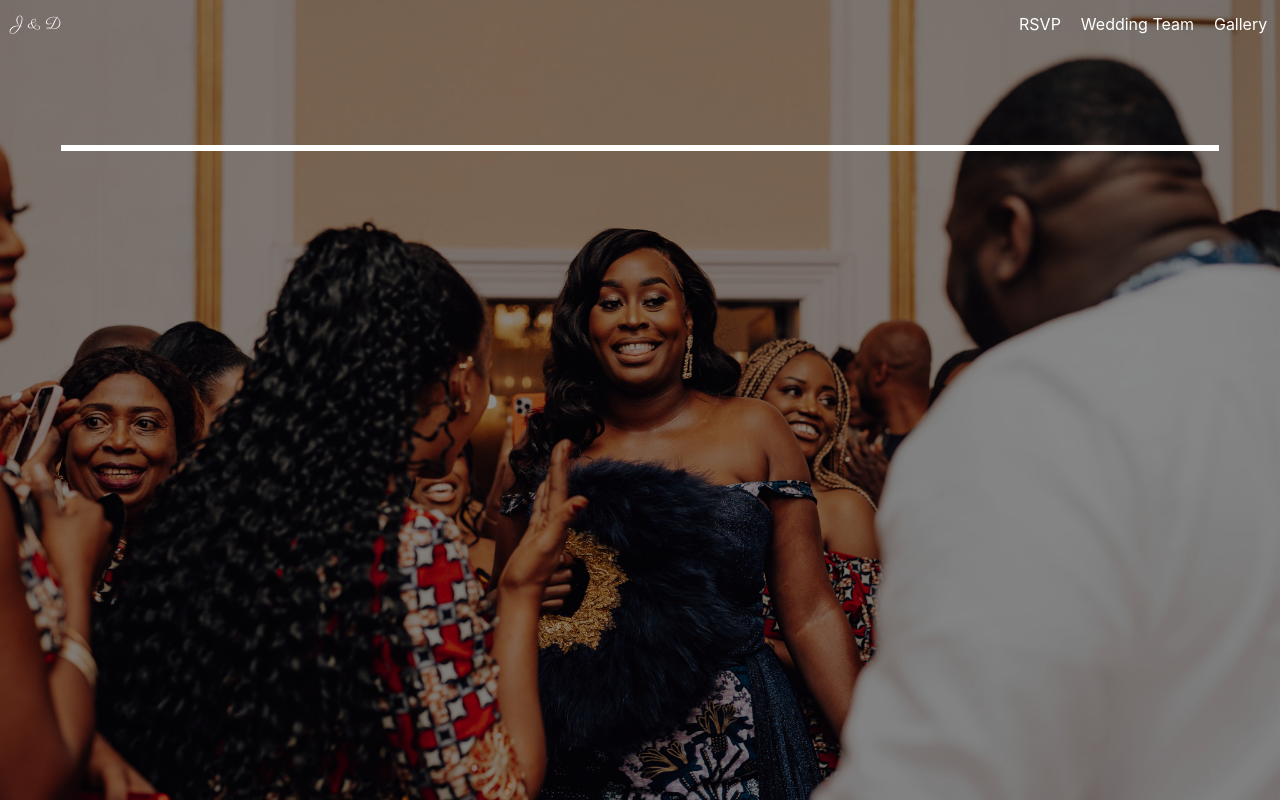
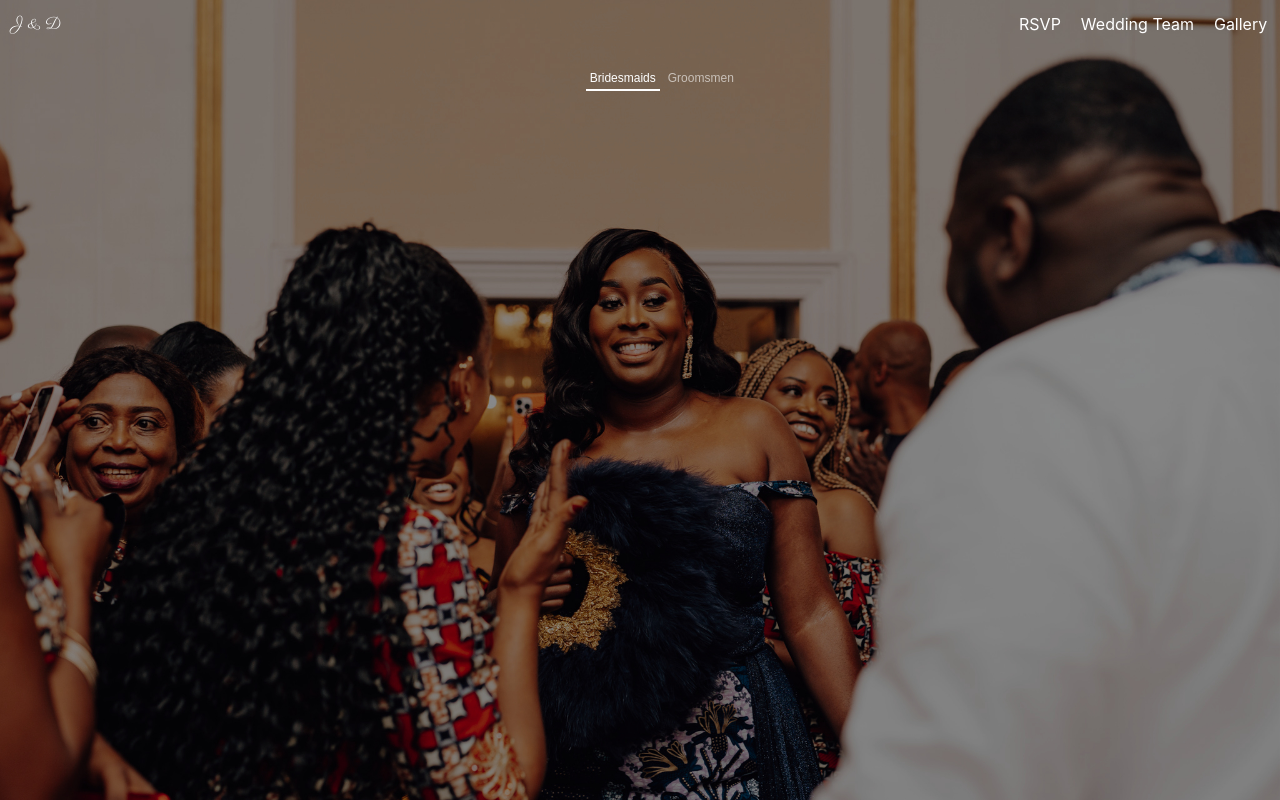
Before and after one commit to chadrakh/RSVPWebsite, a React (Create React App) app: page /wedding-team in a window 1280 px wide. Built offline with nearby package versions, Linux system fonts and the light colour scheme.

Commit message:
add wedding team tabs

```diff
--- a/src/components/common/Tabs/TabTitle.tsx
+++ b/src/components/common/Tabs/TabTitle.tsx
@@ -1,4 +1,4 @@
-import { FC } from "react";
+import { FC, ReactNode } from "react";
 import styled from "@emotion/styled";
 
 const StyledTitle = styled.button`
@@ -8,12 +8,15 @@ const StyledTitle = styled.button`
   cursor: pointer;
   outline: none;
   border: none;
-  color: white;
+  color: #ffffff;
   text-decoration: none;
   background-color: transparent;
   border-bottom: 2px solid transparent;
+  opacity: 0.6;
+  transition: opacity 0.2s ease-in-out;
   &:hover {
-    border-bottom: 2px solid white;
+    border-bottom: 2px solid #ffffff;
+    opacity: 1;
   }
 `;
 
@@ -21,18 +24,36 @@ const StyledListItem = styled.li`
   list-style-type: none;
 `;
 
-const TabTitle: FC<Props> = ({
+export type TabTitleProps = {
+  title: string;
+  index: number;
+  children?: ReactNode;
+  setSelectedTab?: (index: number) => void;
+  selectedTab?: number;
+};
+
+const TabTitle: FC<TabTitleProps> = ({
   title,
   setSelectedTab,
   index,
   selectedTab,
 }) => {
+  const isActive = selectedTab === index;
+
+  const handleClick = () => {
+    if (setSelectedTab) {
+      setSelectedTab(index);
+    }
+  };
+
   return (
     <StyledListItem>
       <StyledTitle
-        onClick={() => setSelectedTab(index)}
+        onClick={handleClick}
         style={{
-          borderBottom: selectedTab === index ? "2px solid white" : "none",
+          borderBottom: isActive ? "2px solid #ffffff" : "none",
+          opacity: isActive ? 1 : 0.6,
+          marginRight: "1em"
         }}
       >
         {title}
@@ -41,11 +62,4 @@ const TabTitle: FC<Props> = ({
   );
 };
 
-type Props = {
-  title: string;
-  index: number;
-  setSelectedTab: (index: number) => void;
-  selectedTab: number;
-};
-
 export default TabTitle;
--- a/src/components/common/Tabs/Tabs.tsx
+++ b/src/components/common/Tabs/Tabs.tsx
@@ -1,36 +1,42 @@
-import { FC, ReactElement, useState } from "react";
+import { FC, ReactElement } from "react";
 import styled from "@emotion/styled";
-import TabTitle from "./TabTitle";
+import TabTitle, { TabTitleProps } from "./TabTitle";
+import React from "react";
 
 const StyledList = styled.ul`
   display: flex;
   justify-content: center;
 `;
 
+type TabsProps = {
+  selectedTab: number;
+  setSelectedTab: (index: number) => void;
+  children: ReactElement<TabTitleProps>[] | ReactElement<TabTitleProps>;
+};
 
-const Tabs: FC<Props> = ({ children }) => {
-  const [selectedTab, setSelectedTab] = useState(0);
+const Tabs: FC<TabsProps> = ({ selectedTab, setSelectedTab, children }) => {
+  const childrenArray = Array.isArray(children) ? children : [children];
 
   return (
     <div>
       <StyledList>
-        {children.map((item, index) => (
-          <TabTitle
-            key={index}
-            title={item.props.title}
-            index={index}
-            setSelectedTab={setSelectedTab}
-            selectedTab={selectedTab}
-          />
-        ))}
+        {childrenArray.map((child) => {
+          if (React.isValidElement(child) && child.type === TabTitle) {
+            const { title, setSelectedTab: childSetSelectedTab, selectedTab: childSelectedTab, ...restProps } = child.props;
+            const tabProps: TabTitleProps = {
+              title,
+              setSelectedTab: childSetSelectedTab || setSelectedTab,
+              selectedTab: childSelectedTab !== undefined ? childSelectedTab : selectedTab,
+              ...restProps,
+            };
+
+            return <TabTitle {...tabProps} />;
+          }
+          return child;
+        })}
       </StyledList>
-      {children[selectedTab]}
     </div>
   );
 };
 
-type Props = {
-  children: ReactElement[];
-};
-
 export default Tabs;
--- a/src/components/pages/wedding-team/WeddingTeam.tsx
+++ b/src/components/pages/wedding-team/WeddingTeam.tsx
@@ -1,16 +1,22 @@
-import Tabs from "../../common/Tabs/Tabs"
-import BridalTeam from "../bridal-team/BridalTeam"
-import GroomsTeam from "../grooms-team/GroomsTeam"
+import { FC, useState } from "react";
+import Tabs from "../../common/Tabs/Tabs";
+import BridalTeam from "../bridal-team/BridalTeam";
+import GroomsTeam from "../grooms-team/GroomsTeam";
+import TabTitle from "../../common/Tabs/TabTitle";
 
-const WeddingTeam = () => {
-    return(
-            <>
-                <Tabs>
-                    <BridalTeam />
-                    <GroomsTeam />
-                </Tabs>
-            </>
-    )
-}
+const WeddingTeam: FC = () => {
+  const [selectedTab, setSelectedTab] = useState(0);
+
+  return (
+    <Tabs selectedTab={selectedTab} setSelectedTab={setSelectedTab}>
+      <TabTitle title="Bridesmaids" index={0}>
+        <BridalTeam />
+      </TabTitle>
+      <TabTitle title="Groomsmen" index={1}>
+        <GroomsTeam />
+      </TabTitle>
+    </Tabs>
+  );
+};
 
 export default WeddingTeam;
```
